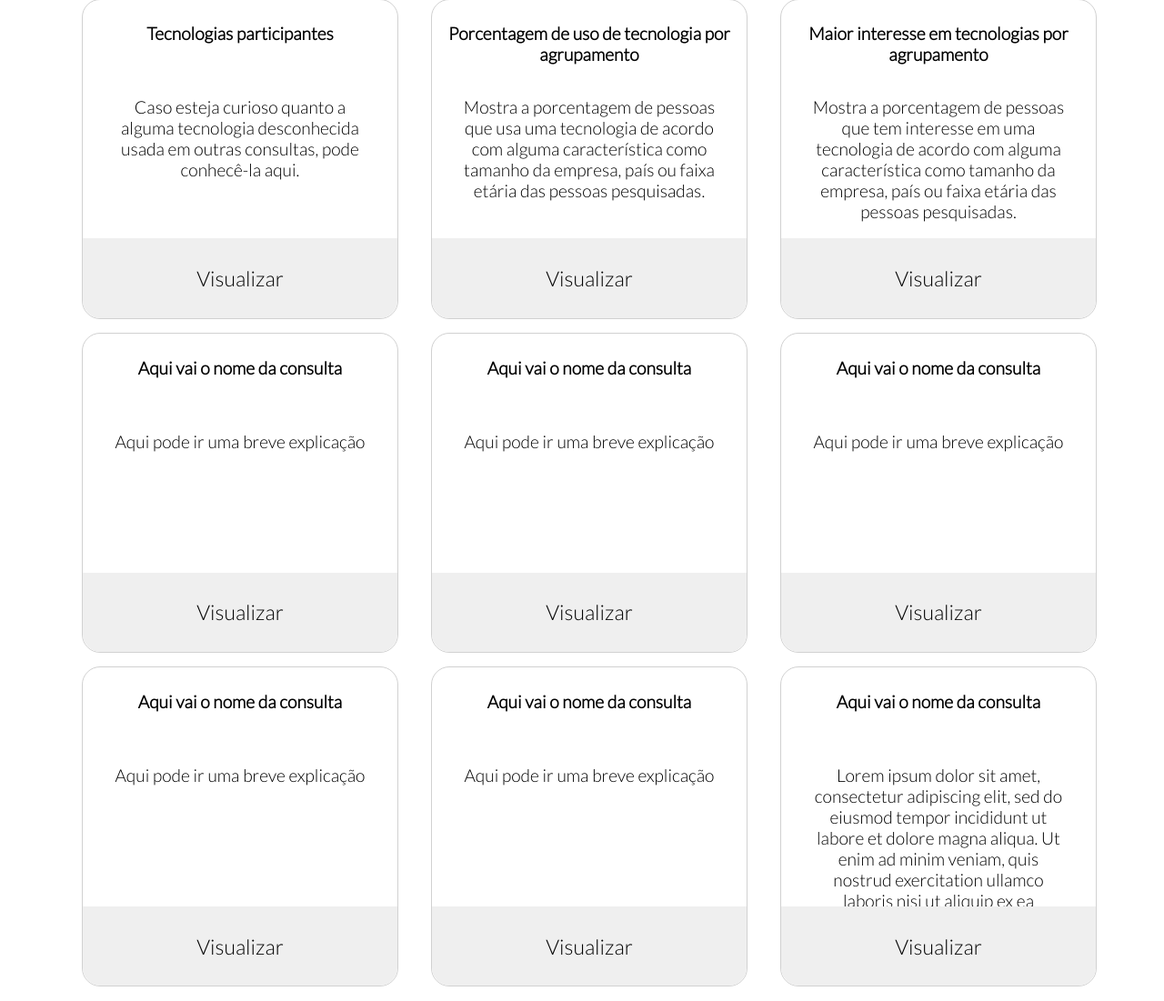
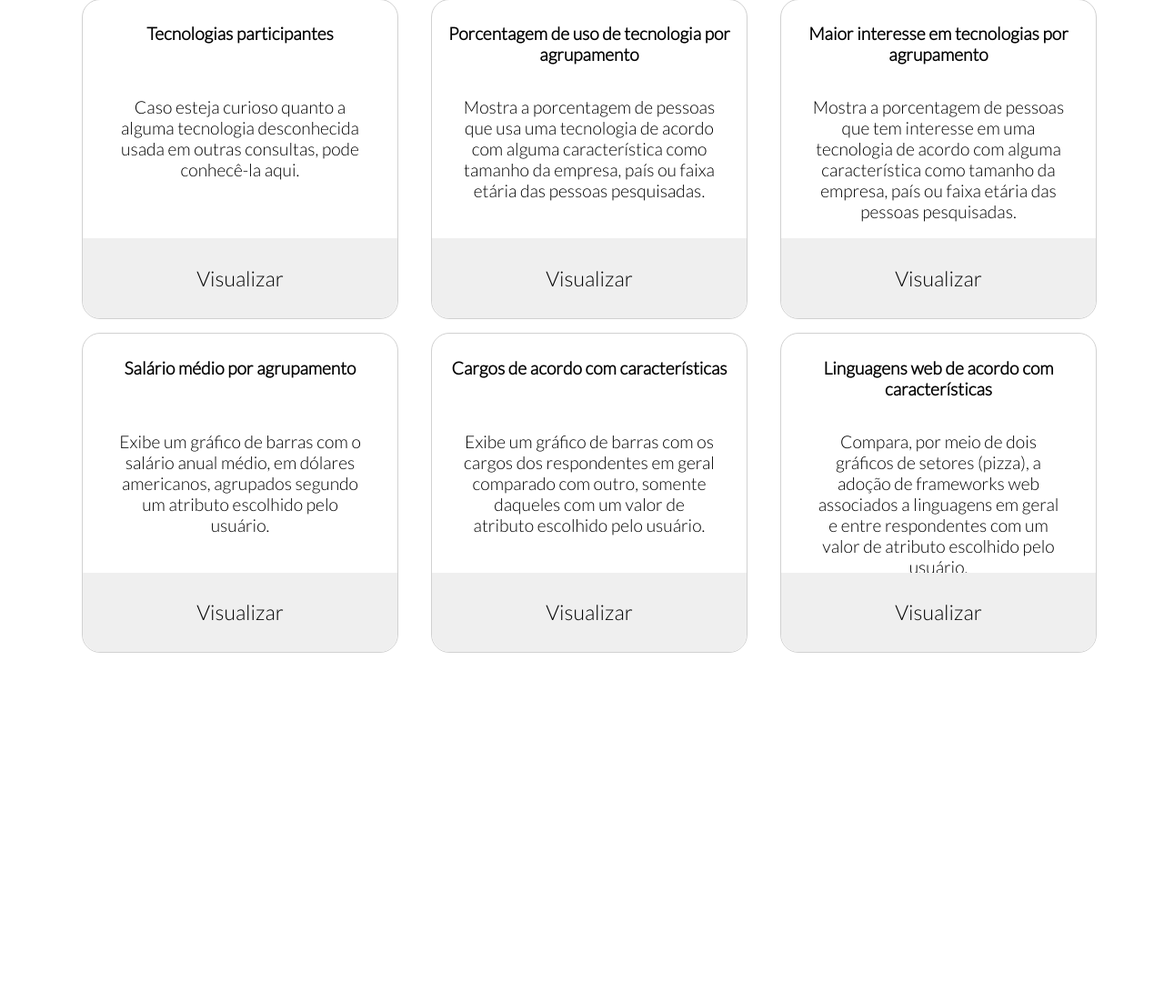
Before and after one commit to ferreira-mev/bd-trabalho-final, a Flask app: page / in a window 1280 px wide. Shown: the part 17-1118 px from the top of the page at 91% size. After the commit the page ends 735 px from the top, so only its background shows below. Run offline with Flask 2, Linux system fonts and the light colour scheme.

Commit message:
Update homepage to reflect current pages

```diff
--- a/templates/main.html
+++ b/templates/main.html
@@ -37,32 +37,33 @@
         </li>
         <li class="flex-item">
             <div id="titulo">
-                <h4>Aqui vai o nome da consulta</h4>
+                <h4>Salário médio por agrupamento</h4>
             </div>
             <div id="descricao">
-                <p>Aqui pode ir uma breve explicação</p>
+                <p>Exibe um gráfico de barras com o salário anual médio, em dólares americanos, agrupados segundo um atributo escolhido pelo usuário.</p>
             </div>
             <button class="botao" onclick='choosePage("selecionar-atributo", "salarios")'><span>Visualizar</span></button>
         </li>
         <li class="flex-item">
             <div id="titulo">
-                <h4>Aqui vai o nome da consulta</h4>
+                <h4>Cargos de acordo com características</h4>
             </div>
             <div id="descricao">
-                <p>Aqui pode ir uma breve explicação</p>
+                <p>Exibe um gráfico de barras com os cargos dos respondentes em geral comparado com outro, somente daqueles com um valor de atributo escolhido pelo usuário.</p>
             </div>
-            <button class="botao" onclick="redireciona(' ')"><span>Visualizar</span></button>
+            <button class="botao" onclick='choosePage("selecionar-atributo", "cargos")'><span>Visualizar</span></button>
         </li>
         <li class="flex-item">
             <div id="titulo">
-                <h4>Aqui vai o nome da consulta</h4>
+                <h4>Linguagens web de acordo com características</h4>
             </div>
             <div id="descricao">
-                <p>Aqui pode ir uma breve explicação</p>
+                <p>Compara, por meio de dois gráficos de setores (pizza), a adoção de frameworks web associados a linguagens em geral e entre respondentes com um valor de atributo escolhido pelo usuário.</p>
             </div>
-            <button class="botao" onclick="redireciona(' ')"><span>Visualizar</span></button>
+            <button class="botao" onclick='choosePage("selecionar-atributo", "frameworks")'><span>Visualizar</span></button>
         </li>
-        <li class="flex-item">
+        <!-- Apagar abaixo? Não utilizados -->
+        <!-- <li class="flex-item">
             <div id="titulo">
                 <h4>Aqui vai o nome da consulta</h4>
             </div>
@@ -88,7 +89,7 @@
                 <p>Lorem ipsum dolor sit amet, consectetur adipiscing elit, sed do eiusmod tempor incididunt ut labore et dolore magna aliqua. Ut enim ad minim veniam, quis nostrud exercitation ullamco laboris nisi ut aliquip ex ea commodo consequat.</p>
             </div>
             <button class="botao" onclick="redireciona(' ')"><span>Visualizar</span></button>
-        </li>
+        </li> -->
 
     </ul>
 
```
